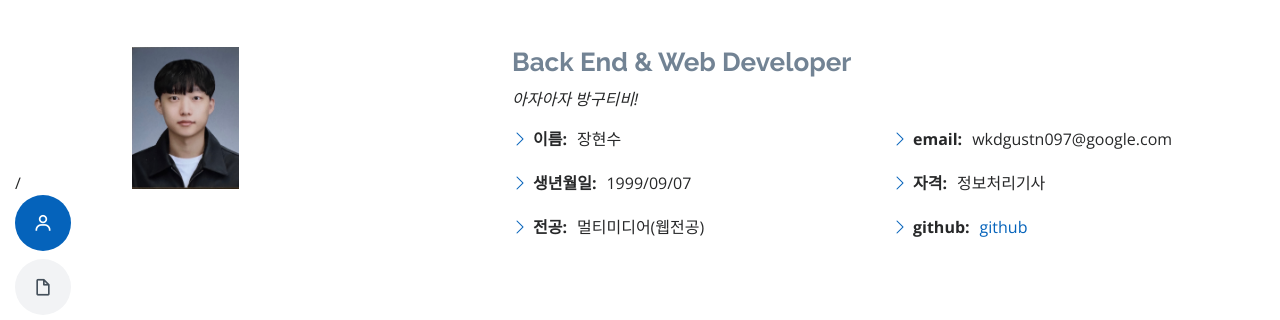
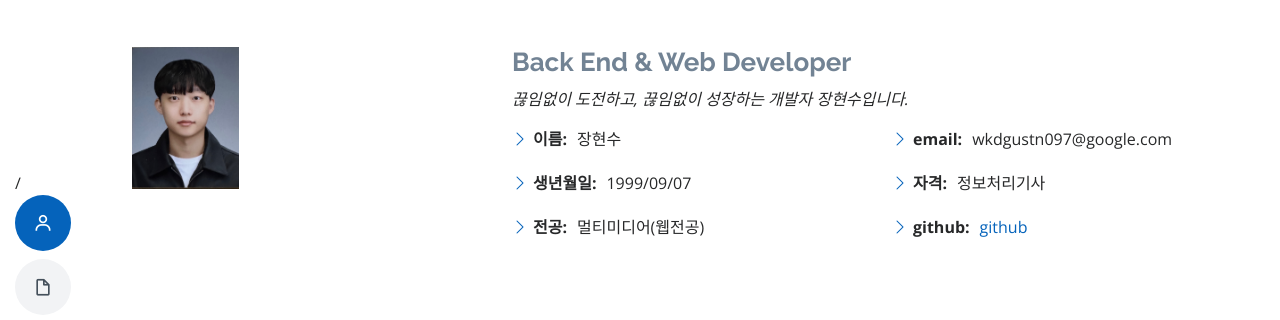
Before and after one commit to wkdgustn097/wkdgustn097.github.io, a plain HTML site: page index.html in a window 1280 px wide. Shown: the part 121-441 px from the top of the page. Drawn offline with nearby package versions, Linux system fonts and the light colour scheme.

Commit message:
Update index.html

```diff
--- a/index.html
+++ b/index.html
@@ -71,8 +71,8 @@
           <div class="col-lg-8 pt-4 pt-lg-0 content">
             <h3>Back End & Web Developer</h3>
             <p class="fst-italic">
-              아자아자 방구티비!
-            </p>
+		끊임없이 도전하고, 끊임없이 성장하는 개발자 장현수입니다.
+	    </p>
             <div class="row">
               <div class="col-lg-6">
                 <ul>
```
